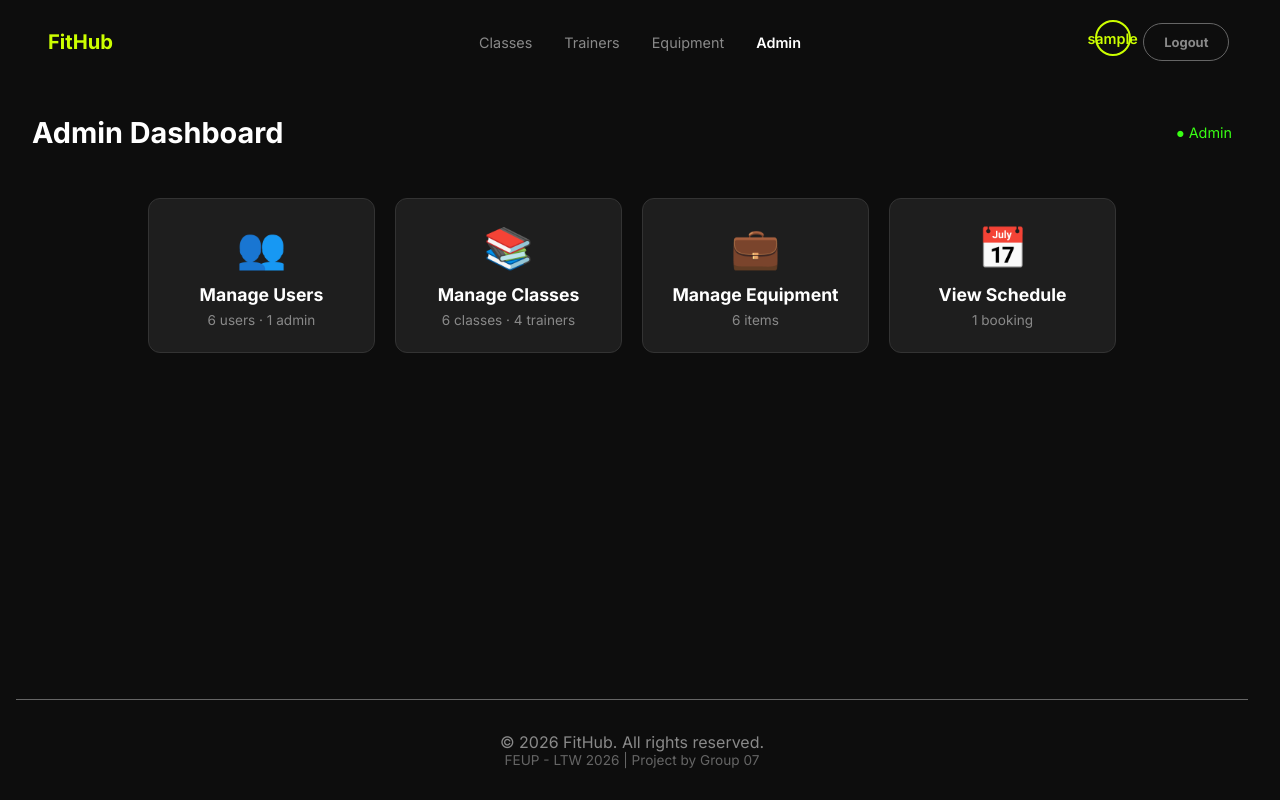
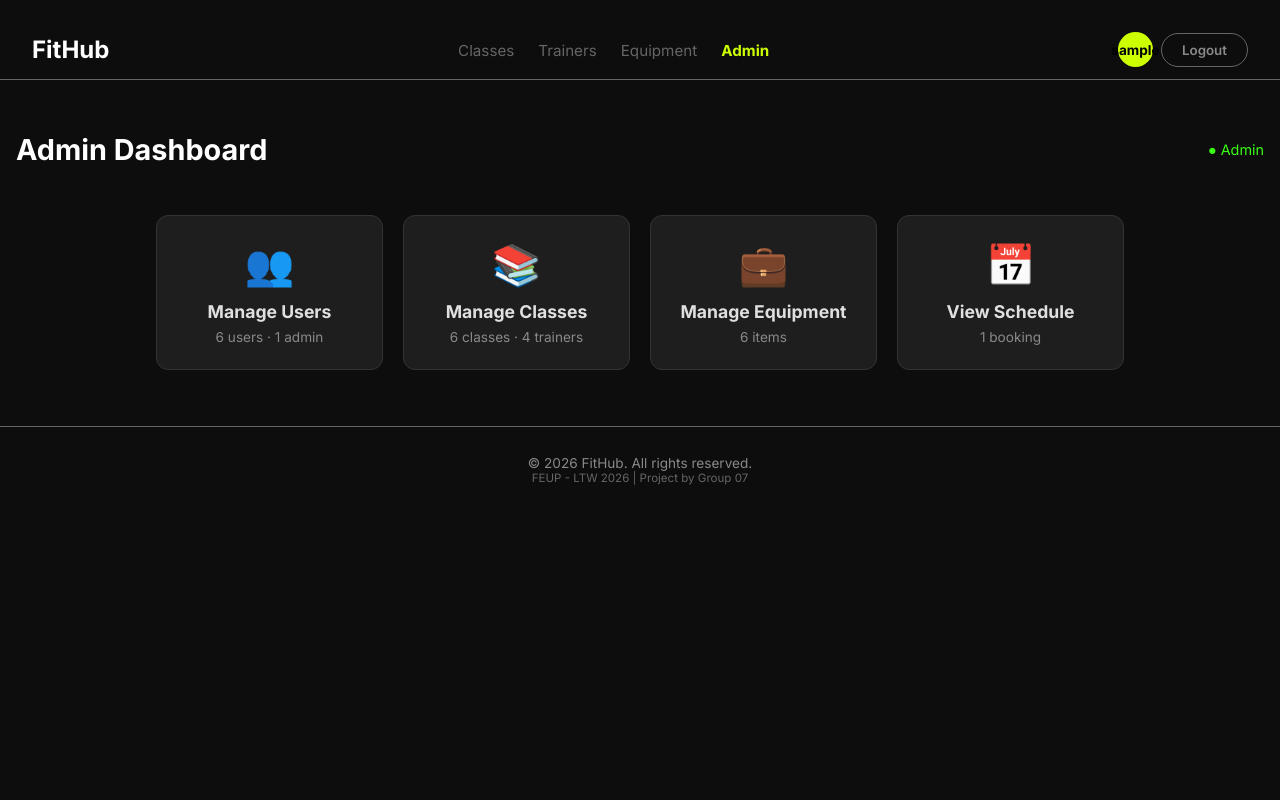
Before and after one commit to FEUP-LTW-2026/ltw-project-ltw16g07, a PHP site: page /pages/admin.php in a window 1280 px wide. Run offline with PHP 8.4, Linux system fonts and the light colour scheme; the visitor is signed in with stand-in values (Sample User, id 1); data comes from the database, SQL or seed files in the repository.

Commit message:
correções do merge 2

```diff
--- a/css/style.css
+++ b/css/style.css
@@ -1,25 +1,36 @@
+
 @import url('https://fonts.googleapis.com/css2?family=Inter:wght@400;500;600&display=swap');
 
+/* Variables*/
 :root {
-    --bg-dark: #0d0d0d;
-    --bg-card: #1c1c1c;
-    --text-gray: #898989;
-    --text-dark-gray: #656565;
+    --bg-dark:       #0d0d0d;
+    --bg-card:       #1c1c1c;
+    --text-white:    #ffffff;
+    --text-gray:     #898989;
+    --text-dark-gray:#656565;
 
-    --neon-green: #ccff00;
-    --purple: #a855f7;
-    --red: #ef4444;
-    --orange: #f59e0b;
+    --neon-green:    #ccff00;
+    --purple:        #a855f7;
+    --red:           #ef4444;
+    --orange:        #f59e0b;
 
     --spots-bg-gray: #313131;
-    --spots-green: #8cff9a;
-    --spots-bg-green: #163d1a;
-    --spots-bg-red: #3d1616;
+    --spots-green:   #8cff9a;
+    --spots-bg-green:#163d1a;
+    --spots-bg-red:  #3d1616;
 }
 
-html,
-body {
+/* Reset / Base */
+*, *::before, *::after {
+    box-sizing: border-box;
+    margin: 0;
+    padding: 0;
+}
+
+html, body {
     background-color: var(--bg-dark);
+    color: var(--text-white);
+    font-family: "Inter", sans-serif;
     min-height: 100vh;
 }
 
@@ -29,23 +40,75 @@
 }
 
 body > footer {
-    margin-top: auto !important;
+    margin-top: auto;
 }
 
-* {
-    color: white;
-    font-family: "Inter";
+/*Links*/
+a {
+    text-decoration: none;
+    color: inherit;
 }
 
+a:hover {
+    color: var(--neon-green);
+}
+
+/*  Header */
+header {
+    display: flex;
+    align-items: center;
+    justify-content: space-between;
+    padding: 0.75rem 2rem;
+    border-bottom: 1px solid var(--text-dark-gray);
+    margin-bottom: 20px;
+    margin-top: 20px;
+}
+
+header nav ul {
+    display: flex;
+    list-style: none;
+    gap: 1.5rem;
+}
+
+header nav ul li a {
+    color: var(--text-dark-gray);
+    font-size: 0.95rem;
+}
+
+header nav ul li a:hover,
+header nav ul li a.active {
+    color: var(--neon-green);
+    font-weight: bold;
+}
+
+.header-actions {
+    display: flex;
+    align-items: center;
+    gap: 0.5rem;
+}
+
+.user-initials {
+    display: inline-flex;
+    align-items: center;
+    justify-content: center;
+    width: 2.2rem;
+    height: 2.2rem;
+    border-radius: 50%;
+    background: var(--neon-green);
+    color: black;
+    font-weight: 700;
+    font-size: 0.85rem;
+}
+
+/* Buttons  */
 button {
     background-color: transparent;
-    padding: 1em 2em;
+    padding: 0.5rem 1.25rem;
     border-radius: 6em;
-    margin: 0.2em;
-    border-color: var(--text-dark-gray);
+    border: 1px solid var(--text-dark-gray);
     color: var(--text-gray);
-    font-weight: bold;
-    border-style: solid;
+    font-family: "Inter", sans-serif;
+    font-weight: 600;
     cursor: pointer;
     transition: opacity 0.2s ease, transform 0.1s ease;
 }
@@ -54,75 +117,49 @@
     transform: scale(0.95);
 }
 
+.btn-primary {
+    background-color: var(--neon-green);
+    color: black;
+    border-color: var(--neon-green);
+}
+
+.btn-primary:hover {
+    opacity: 0.85;
+    color: black;
+}
+
+.btn-outline {
+    border-color: var(--text-dark-gray);
+    color: var(--text-gray);
+}
+
+.btn-outline:hover {
+    border-color: var(--neon-green);
+    color: var(--neon-green);
+}
+
+/* Selects  */
 select {
     background-color: var(--bg-card);
-    color: white;
+    color: var(--text-white);
     border: 1px solid var(--text-dark-gray);
     outline: none;
+    font-family: "Inter", sans-serif;
+    padding: 0.4rem 0.75rem;
+    border-radius: 6px;
 }
 
 select option {
     background-color: var(--bg-card);
-    color: white;
+    color: var(--text-white);
 }
 
-a {
-    text-decoration: none;
-}
-
-body>*:not(.landing-nav) {
-    margin-left: 1em;
-    margin-right: 2em;
-}
-
-a:hover {
-    color: var(--neon-green);
-}
-
-header {
-    display: flex;
-    align-items: center;
-    justify-content: space-between;
-    margin-left: 2em;
-    margin-right: 2em;
-}
-
-
-header>ul {
-    display: fleX;
-    list-style-type: none;
-}
-
-header>ul>li {
-    margin-left: 0.7em;
-    margin-right: 0.7em;
-}
-
-header>ul>li>a {
-    color: var(--text-dark-gray);
-}
-
-
-header>div {
-    display: flex;
-}
-
-.joinButton {
-    background-color: white;
-    color: black;
-    border-color: white;
-}
-
-.active {
-    color: var(--neon-green);
-    font-weight: bold;
-}
-
+/*  Flash messages */
 .flash {
     padding: 12px 20px;
-    margin: 10px 2em;
+    margin: 10px 2rem;
     border-radius: 10px;
-    font-size: 0.9em;
+    font-size: 0.9rem;
     font-weight: 500;
     animation: fadeOut 3s forwards;
 }
@@ -140,14 +177,37 @@
 }
 
 @keyframes fadeOut {
+    0%, 70% { opacity: 1; }
+    100%     { opacity: 0; }
+}
 
-    0%,
-    70% {
-        opacity: 1;
+/* Footer */
+footer {
+    margin-top: 3rem;
+    padding: 2rem;
+    border-top: 1px solid var(--text-dark-gray);
+    text-align: center;
+    color: var(--text-gray);
+    font-size: 0.85rem;
+}
+
+/* Responsive  */
+@media (max-width: 768px) {
+    header {
+        flex-wrap: wrap;
+        gap: 0.75rem;
+        padding: 0.75rem 1rem;
     }
 
-    100% {
-        opacity: 0;
-        display: none;
+    header nav ul {
+        gap: 0.75rem;
+        flex-wrap: wrap;
+    }
+
+    body > main,
+    body > section,
+    body > div {
+        padding-left: 1rem;
+        padding-right: 1rem;
     }
 }
--- a/partials/header.php
+++ b/partials/header.php
@@ -2,30 +2,32 @@
 <html lang="en">
 <head>
     <meta charset="UTF-8">
+    <meta name="viewport" content="width=device-width, initial-scale=1.0">
     <title>FitHub<?= isset($page_title) ? ' - ' . $page_title : '' ?></title>
     <link rel="icon" type="image/png" href="https://i.imgur.com/WT1OtgQ.png">
     <link rel="stylesheet" href="../css/style.css">
-    <link rel="stylesheet" href="../css/landing.css">
     <link href="https://fonts.googleapis.com/css2?family=Inter:wght@400;500;600;700;800&display=swap" rel="stylesheet">
     <?php if (isset($extra_css)): ?>
         <link rel="stylesheet" href="<?= $extra_css ?>">
     <?php endif; ?>
 </head>
 <body>
-    <nav class="landing-nav">
+    <header>
         <a href="../index.php"><h2>FitHub</h2></a>
+        <nav>
             <ul>
-            <li><a href="../pages/classes.php" class="<?= ($current_page ?? '') === 'classes' ? 'nav-active' : '' ?>">Classes</a></li>
-            <li><a href="../pages/trainers.php" class="<?= ($current_page ?? '') === 'trainers' ? 'nav-active' : '' ?>">Trainers</a></li>
-            <li><a href="../pages/equipment.php" class="<?= ($current_page ?? '') === 'equipment' ? 'nav-active' : '' ?>">Equipment</a></li>
+                <li><a href="../pages/classes.php" class="<?= ($current_page ?? '') === 'classes' ? 'active' : '' ?>">Classes</a></li>
+                <li><a href="../pages/trainers.php" class="<?= ($current_page ?? '') === 'trainers' ? 'active' : '' ?>">Trainers</a></li>
+                <li><a href="../pages/equipment.php" class="<?= ($current_page ?? '') === 'equipment' ? 'active' : '' ?>">Equipment</a></li>
                 <?php if (isset($_SESSION['user_role']) && $_SESSION['user_role'] === 'admin'): ?>
-                <li><a href="../pages/admin.php" class="<?= ($current_page ?? '') === 'admin' ? 'nav-active' : '' ?>">Admin</a></li>
+                    <li><a href="../pages/admin.php" class="<?= ($current_page ?? '') === 'admin' ? 'active' : '' ?>">Admin</a></li>
                 <?php endif; ?>
                 <?php if (isset($_SESSION['user_role']) && $_SESSION['user_role'] === 'trainer'): ?>
-                <li><a href="../pages/trainer_dashboard.php" class="<?= ($current_page ?? '') === 'trainer_dashboard' ? 'nav-active' : '' ?>">My Dashboard</a></li>
+                    <li><a href="../pages/trainer_dashboard.php" class="<?= ($current_page ?? '') === 'trainer_dashboard' ? 'active' : '' ?>">My Dashboard</a></li>
                 <?php endif; ?>
             </ul>
-        <div>
+        </nav>
+        <div class="header-actions">
             <?php if (isset($_SESSION['user_id'])): ?>
                 <a href="../pages/profile.php" class="user-initials"><?= htmlspecialchars($_SESSION['user_initials']) ?></a>
                 <a href="../pages/logout.php"><button type="button" class="btn-outline">Logout</button></a>
@@ -34,7 +36,7 @@
                 <a href="../pages/register.php"><button type="button" class="btn-primary">Join Free</button></a>
             <?php endif; ?>
         </div>
-    </nav>
+    </header>
 
     <?php if (isset($_SESSION['flash_success'])): ?>
         <div class="flash flash-success"><?= htmlspecialchars($_SESSION['flash_success']) ?></div>
```
Also changed, not shown: index.php (+4 -5 lines). Lines whose indentation alone changed are shown as unchanged.
